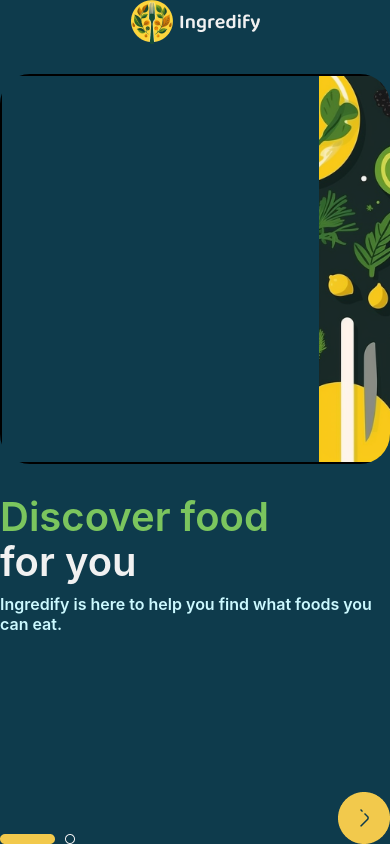
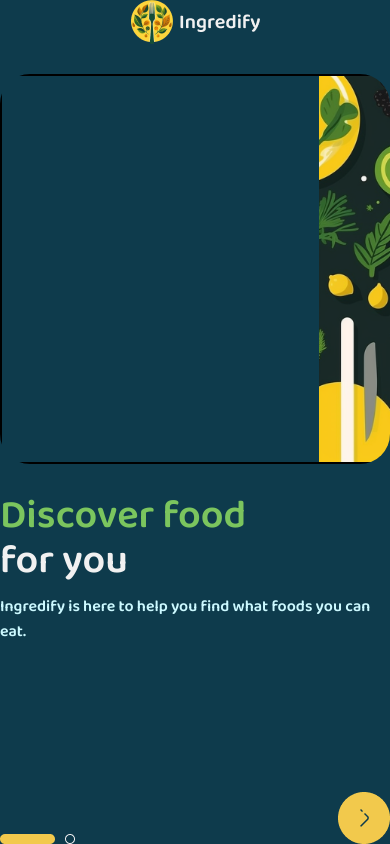
Before and after one commit to dan-the-man639/Ingredify, a React Native app: screen /LandingScreen in a window 390 px wide. Built offline with nearby package versions, Linux system fonts and the light colour scheme.

Commit message:
Added Non-Bold Font

```diff
--- a/App.jsx
+++ b/App.jsx
@@ -8,9 +8,21 @@ import HomeScreen from './screens/HomeScreen.jsx'
 import { NavigationContainer } from "@react-navigation/native";
 import { createNativeStackNavigator } from "@react-navigation/native-stack";
 
+import { useFonts } from 'expo-font';
+
+
 const Stack = createNativeStackNavigator();
 
 export default function App() {
+  const [loaded] = useFonts({
+    Baloo2: require('./assets/fonts/Baloo2-VariableFont_wght.ttf'),
+    Baloo2Bold: require('./assets/fonts/BoldBaloo2-VariableFont_wght.ttf'),
+  });
+
+  if (!loaded) {
+    return null;
+  }
+
   return (
     <NavigationContainer>
       <Stack.Navigator>
--- a/screens/HomeScreen.jsx
+++ b/screens/HomeScreen.jsx
@@ -8,6 +8,9 @@ import Plus from '../assets/Plus.png'
 import BackButton from '../assets/BackButton.png'
 import NextButton from '../assets/NextButton.png'
 import ProgressBar from '../assets/ProgressBar.png'
+import ProfileImage from '../assets/IngredifyLogo.png'
+
+
 
 export default function HomeScreen({ navigation }) {
   const [peanuts, setPeanuts] = useState(false);
--- a/screens/LandingScreen.jsx
+++ b/screens/LandingScreen.jsx
@@ -84,21 +84,21 @@ const styles = StyleSheet.create({
   },
   discoverFood: {
     color: '#7BC55E',
-    fontFamily: 'Baloo 2',
+    fontFamily: 'Baloo2',
     fontWeight: 600,
     fontSize: 40,
     lineHeight: 45,
   },
   forYou: {
     color: '#F1F1F1',
-    fontFamily: 'Baloo 2',
+    fontFamily: 'Baloo2',
     fontWeight: 600,
     fontSize: 40,
     lineHeight: 45,
   },
   description: {
     color: '#CCF9FF',
-    fontFamily: 'Baloo 2',
+    fontFamily: 'Baloo2',
     fontWeight: 600,
     fontSize: 16,
   }
```
Also changed, not shown: assets/fonts/Baloo2-VariableFont_wght.ttf (added), assets/fonts/BoldBaloo2-VariableFont_wght.ttf (added).
